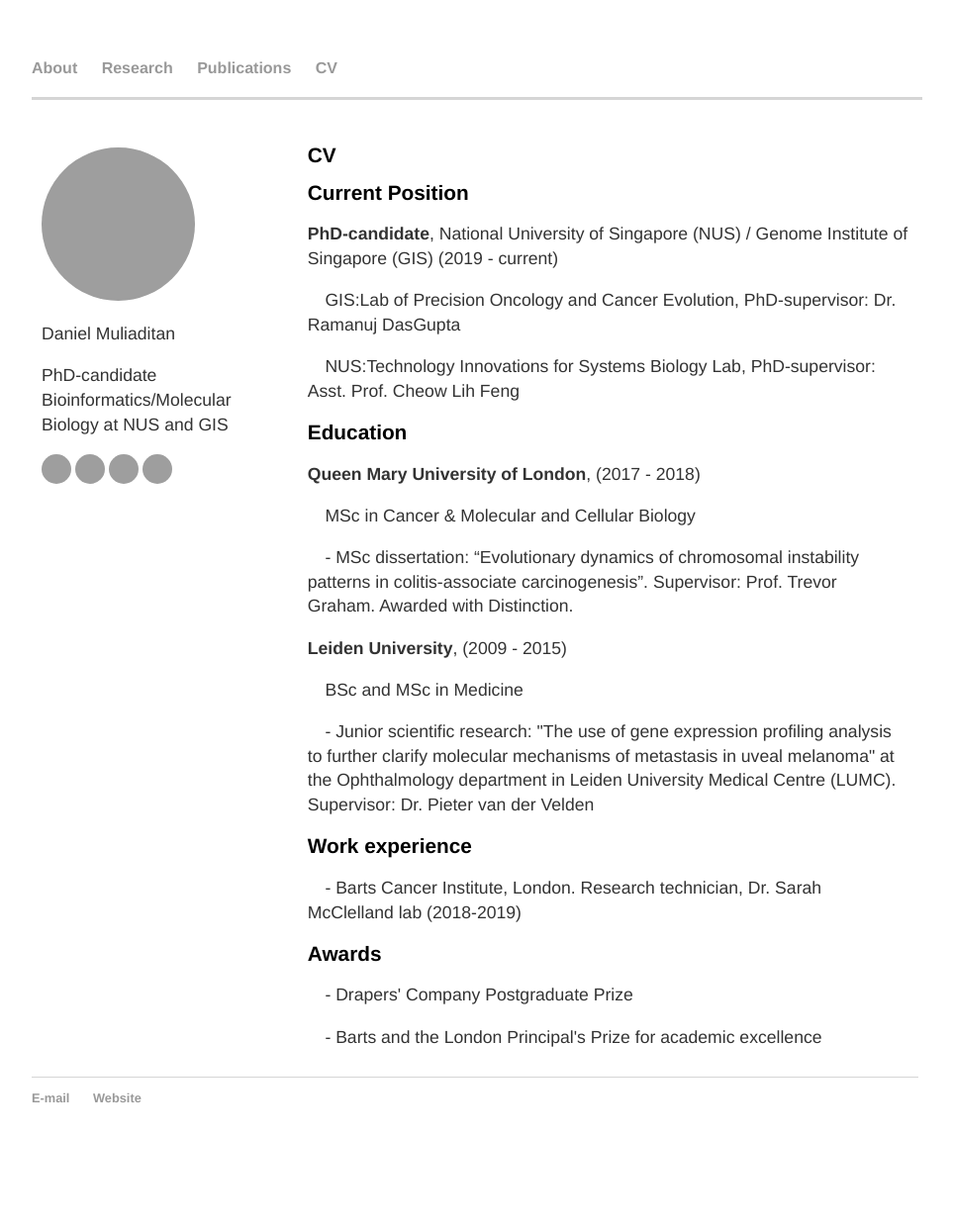
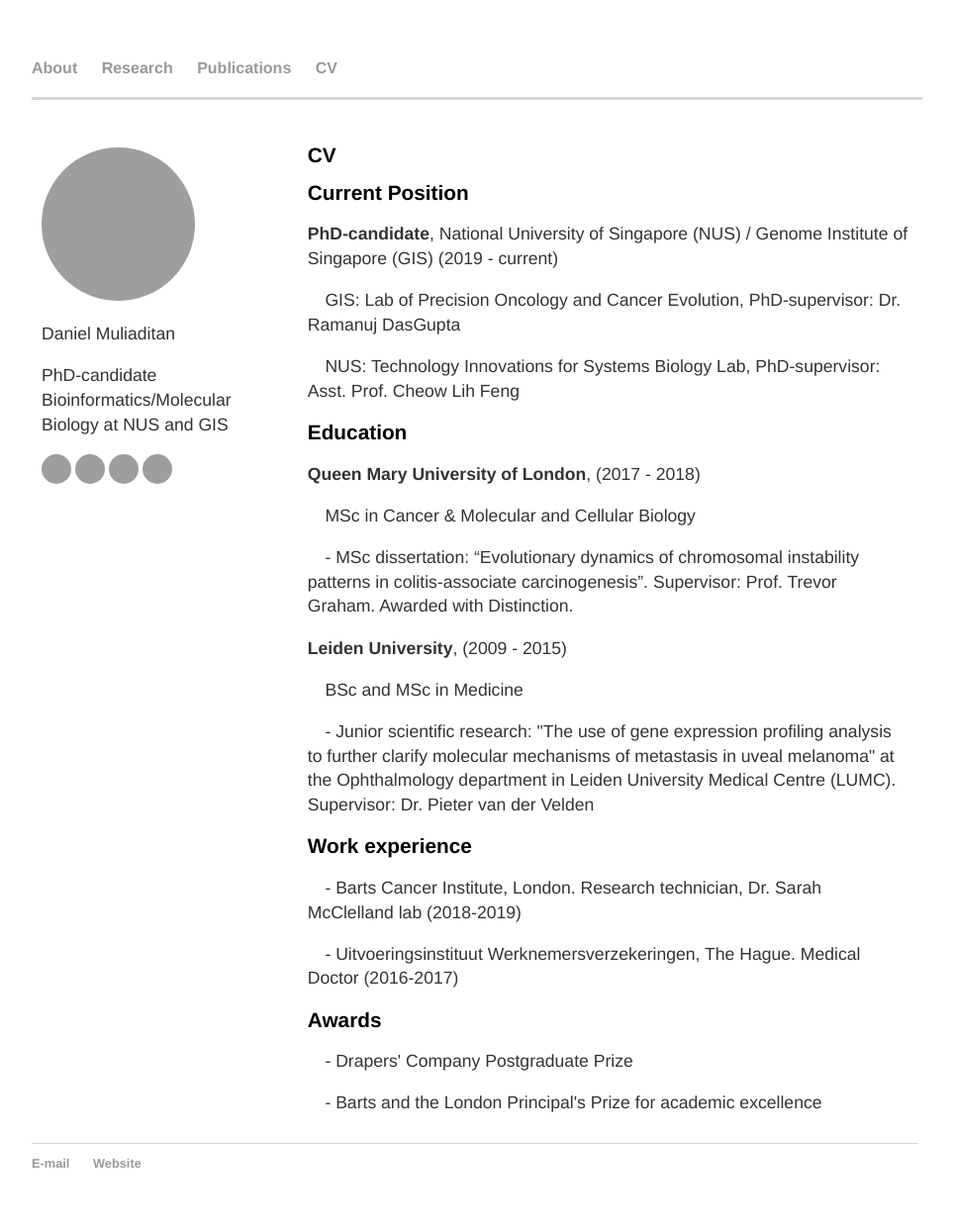
Before and after one commit to dmuliaditan/dmuliaditan.github.io, a Jekyll site: the page cv/index.html, which Jekyll copies as it is, in a window 1280 px wide. Shown: the whole page at 99% size, without its empty margins (160-1123 px from the left). Built offline with Jekyll 4.4.1, drawn with Linux system fonts in a browser that asks for light colours; before the commit the page ends 1177 px from its top, so only the background shows below that; grey boxes are pictures that could not be loaded.

Commit message:
Update index.html

```diff
--- a/cv/index.html
+++ b/cv/index.html
@@ -82,8 +82,8 @@
     			<h1><b>CV</b></h1>
 			<h1><b>Current Position</b></h1>
     			<p><b>PhD-candidate</b>, National University of Singapore (NUS) / Genome Institute of Singapore (GIS) (2019 - current)</p>
-				<p>&emsp;GIS:Lab of Precision Oncology and Cancer Evolution, PhD-supervisor: Dr. Ramanuj DasGupta</p>
-				<p>&emsp;NUS:Technology Innovations for Systems Biology Lab, PhD-supervisor: Asst. Prof. Cheow Lih Feng</p>
+				<p>&emsp;GIS: Lab of Precision Oncology and Cancer Evolution, PhD-supervisor: Dr. Ramanuj DasGupta</p>
+				<p>&emsp;NUS: Technology Innovations for Systems Biology Lab, PhD-supervisor: Asst. Prof. Cheow Lih Feng</p>
 
 			<h1><b>Education</b></h1>
     			<p><b>Queen Mary University of London</b>, (2017 - 2018)</p>
@@ -95,6 +95,7 @@
 
 			<h1><b>Work experience</b></h1>
 				<p>&emsp;- Barts Cancer Institute, London. Research technician, Dr. Sarah McClelland lab (2018-2019)</p>
+				<p>&emsp;- Uitvoeringsinstituut Werknemersverzekeringen, The Hague. Medical Doctor (2016-2017)</p>
 
 			<h1><b>Awards</b></h1>
 				<p>&emsp;- Drapers' Company Postgraduate Prize</p>
```
